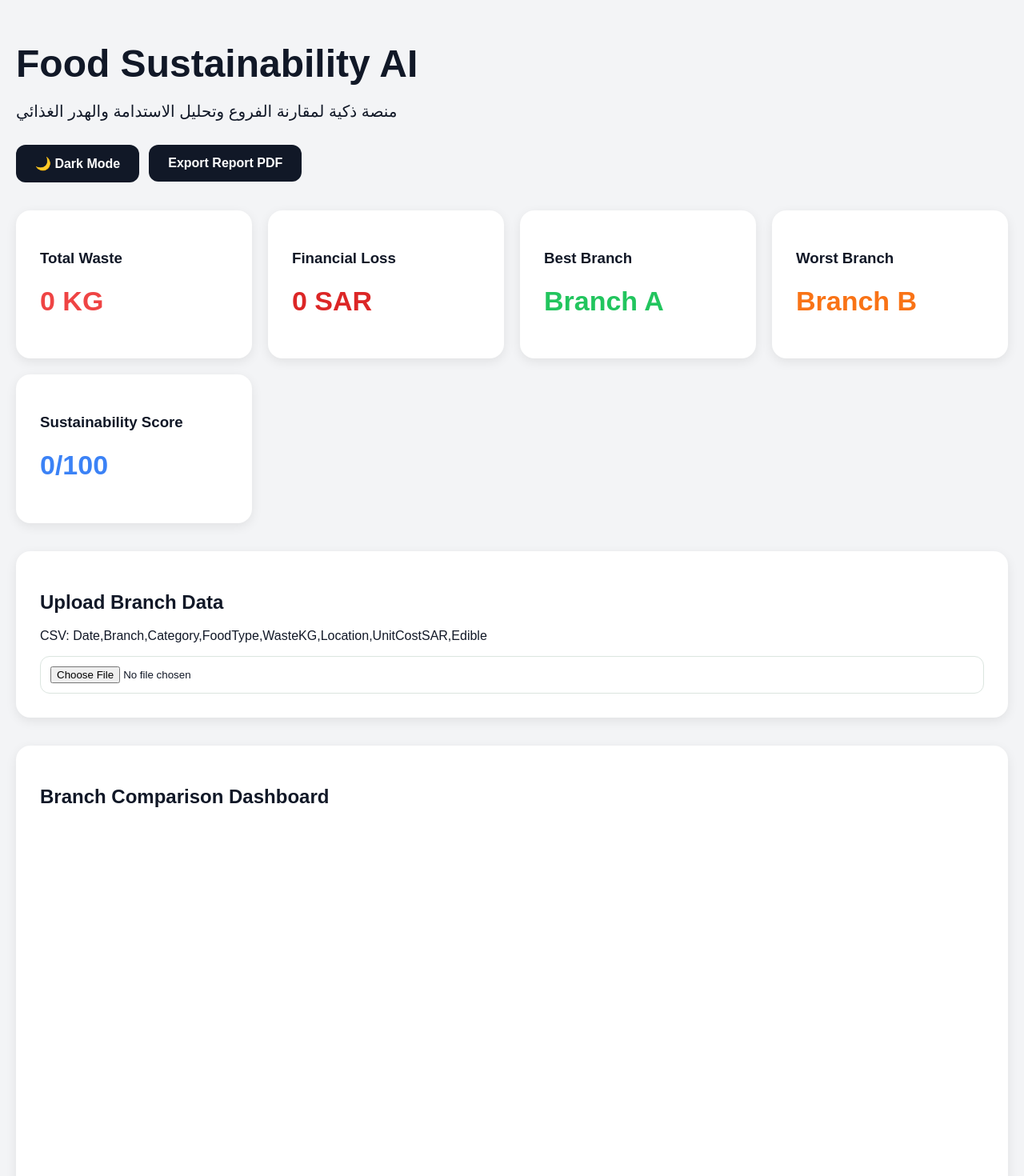
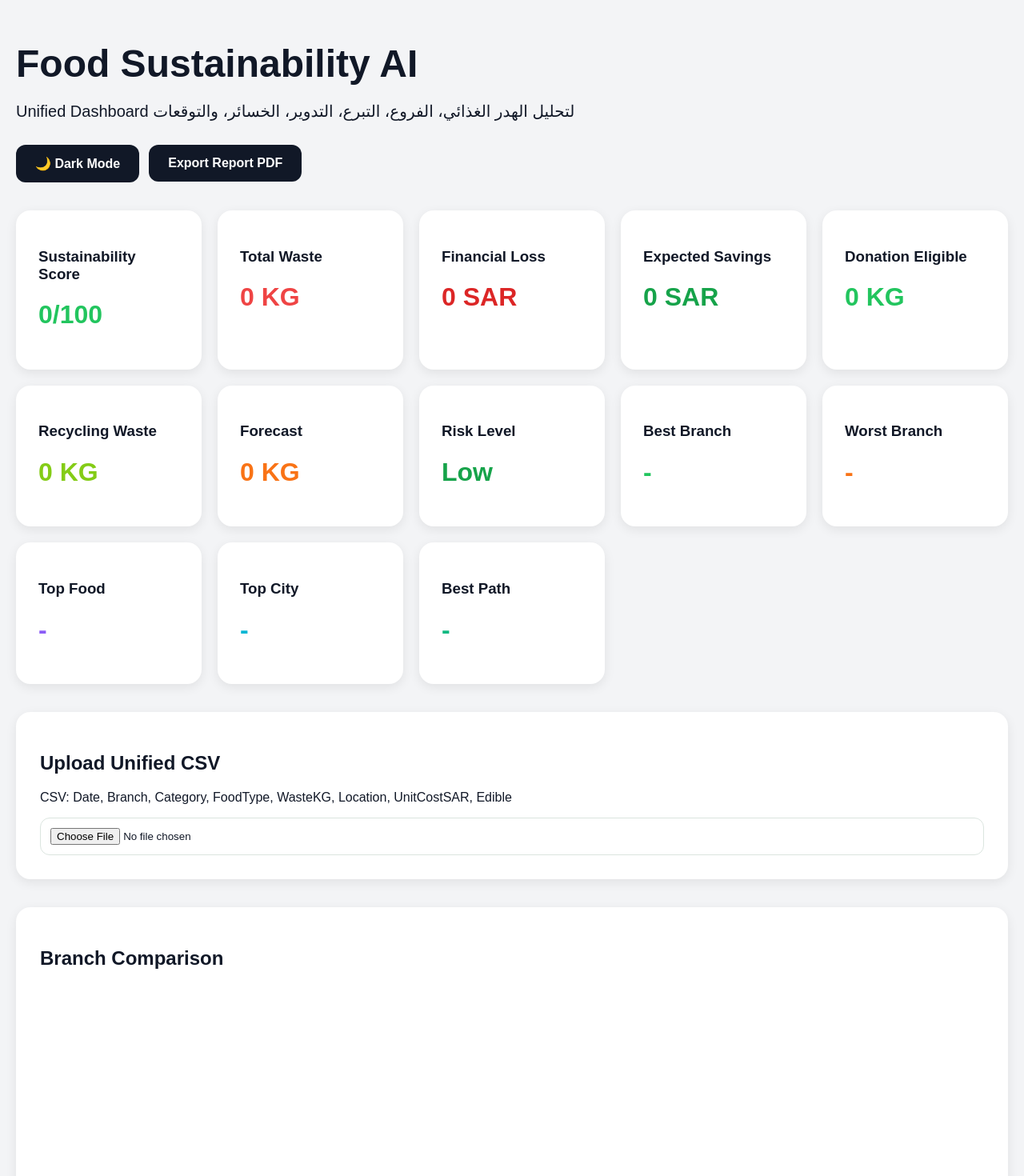
Before and after one commit to aboremasx0x-boop/food-sustainability-ai, a Next.js app in the folder Food_Sustainability_AI_Full_Platform/food_sustainability_frontend_v3/: page / in a window 1280 px wide. Shown: the part 20-1490 px from the top of the page at 80% size. Built offline with nearby package versions, Linux system fonts and the light colour scheme.

Commit message:
Update index.jsx

```diff
--- a/Food_Sustainability_AI_Full_Platform/food_sustainability_frontend_v3/pages/index.jsx
+++ b/Food_Sustainability_AI_Full_Platform/food_sustainability_frontend_v3/pages/index.jsx
@@ -13,17 +13,39 @@ export default function Home() {
   const [fileName, setFileName] = useState("");
   const [analysis, setAnalysis] = useState("");
 
-  const [branchStats, setBranchStats] = useState([]);
-  const [bestBranch, setBestBranch] = useState("Branch A");
-  const [worstBranch, setWorstBranch] = useState("Branch B");
-
   const [totalWaste, setTotalWaste] = useState(0);
   const [financialLoss, setFinancialLoss] = useState(0);
+  const [expectedSavings, setExpectedSavings] = useState(0);
+  const [donationKg, setDonationKg] = useState(0);
+  const [recyclingKg, setRecyclingKg] = useState(0);
+  const [forecast, setForecast] = useState(0);
+  const [riskLevel, setRiskLevel] = useState("Low");
   const [sustainabilityScore, setSustainabilityScore] = useState(0);
+
+  const [topBranch, setTopBranch] = useState("-");
+  const [worstBranch, setWorstBranch] = useState("-");
+  const [topFood, setTopFood] = useState("-");
+  const [topCity, setTopCity] = useState("-");
+  const [bestPath, setBestPath] = useState("-");
+
+  const [branchStats, setBranchStats] = useState([]);
+  const [foodStats, setFoodStats] = useState([]);
+  const [cityStats, setCityStats] = useState([]);
+  const [priorityActions, setPriorityActions] = useState([]);
+
+  function decidePath(food, edible) {
+    const f = (food || "").toLowerCase();
+
+    if (edible === "yes") return "Donation / Food Rescue";
+    if (["rice", "bread"].includes(f)) return "Animal Feed / Compost";
+    if (["vegetables", "fruits"].includes(f)) return "Compost / Biofertilizer";
+    if (f === "coffee") return "Compost / Biofuel";
+    if (["chicken", "meat", "fish"].includes(f)) return "Protein Recycling / Biogas";
+    return "Compost / Biogas";
+  }
 
   function handleFileUpload(e) {
     const file = e.target.files[0];
-
     if (!file) return;
 
     setFileName(file.name);
@@ -32,112 +54,141 @@ export default function Home() {
 
     reader.onload = (event) => {
       const text = event.target.result;
+      const rows = text.split("\n").slice(1).filter((row) => row.trim() !== "");
 
-      const rows = text
-        .split("\n")
-        .slice(1)
-        .filter((row) => row.trim() !== "");
+      let total = 0;
+      let loss = 0;
+      let donation = 0;
+      let recycling = 0;
 
       const branches = {};
-
-      let totalWasteValue = 0;
-      let totalLossValue = 0;
+      const foods = {};
+      const cities = {};
+      const paths = {};
+      const actions = [];
 
       rows.forEach((row) => {
         const cols = row.split(",");
 
         const branch = cols[1]?.trim();
+        const category = cols[2]?.trim();
+        const food = cols[3]?.trim();
         const wasteKg = parseFloat(cols[4]);
+        const city = cols[5]?.trim();
         const unitCost = parseFloat(cols[6]) || 0;
+        const edible = cols[7]?.trim().toLowerCase();
 
-        if (!branch || isNaN(wasteKg)) return;
+        if (!branch || !food || isNaN(wasteKg)) return;
 
         const rowLoss = wasteKg * unitCost;
+        const path = decidePath(food, edible);
 
-        totalWasteValue += wasteKg;
-        totalLossValue += rowLoss;
+        total += wasteKg;
+        loss += rowLoss;
 
-        if (!branches[branch]) {
-          branches[branch] = {
-            waste: 0,
-            loss: 0,
-          };
-        }
+        if (edible === "yes") donation += wasteKg;
+        else recycling += wasteKg;
 
+        branches[branch] = branches[branch] || { waste: 0, loss: 0 };
         branches[branch].waste += wasteKg;
         branches[branch].loss += rowLoss;
+
+        foods[food] = (foods[food] || 0) + wasteKg;
+        cities[city] = (cities[city] || 0) + wasteKg;
+        paths[path] = (paths[path] || 0) + wasteKg;
+
+        actions.push({
+          branch,
+          food,
+          category,
+          city,
+          wasteKg,
+          loss: Math.round(rowLoss),
+          path,
+          priority: rowLoss > 200 || wasteKg > 20 ? "High" : "Medium",
+        });
       });
 
-      const stats = Object.entries(branches).map(
-        ([name, data]) => {
-          const score = Math.max(
-            0,
-            Math.min(
-              100,
-              Math.round(
-                100 -
-                  data.waste * 0.8 -
-                  data.loss / 50
-              )
-            )
-          );
-
-          return {
+      const branchArray = Object.entries(branches)
+        .map(([name, data]) => ({
           name,
           waste: Math.round(data.waste),
           loss: Math.round(data.loss),
-            score,
-          };
-        }
+          score: Math.max(0, Math.min(100, Math.round(100 - data.waste * 0.8 - data.loss / 60))),
+        }))
+        .sort((a, b) => b.score - a.score);
+
+      const foodArray = Object.entries(foods)
+        .map(([name, value]) => ({ name, value }))
+        .sort((a, b) => b.value - a.value);
+
+      const cityArray = Object.entries(cities)
+        .map(([name, value]) => ({ name, value }))
+        .sort((a, b) => b.value - a.value);
+
+      const pathArray = Object.entries(paths)
+        .map(([name, value]) => ({ name, value }))
+        .sort((a, b) => b.value - a.value);
+
+      const expectedSave = Math.round(loss * 0.12);
+      const nextForecast = rows.length ? Math.round((total / rows.length) * 1.15) : 0;
+      const risk = nextForecast >= 40 ? "High" : nextForecast >= 20 ? "Medium" : "Low";
+
+      const donationImpact = total ? Math.round((donation / total) * 100) : 0;
+      const recyclingImpact = total ? Math.round((recycling / total) * 100) : 0;
+      const wasteEfficiency = Math.max(0, Math.min(100, Math.round(100 - total / 5)));
+      const financialOptimization = loss ? Math.round((expectedSave / loss) * 100) : 0;
+      const forecastStability = risk === "Low" ? 90 : risk === "Medium" ? 70 : 45;
+
+      const finalScore = Math.round(
+        wasteEfficiency * 0.25 +
+          donationImpact * 0.2 +
+          recyclingImpact * 0.2 +
+          financialOptimization * 0.15 +
+          forecastStability * 0.2
       );
 
-      stats.sort((a, b) => b.score - a.score);
+      const topActions = actions.sort((a, b) => b.loss - a.loss).slice(0, 3);
 
-      const best = stats[0]?.name || "Unknown";
+      setTotalWaste(Math.round(total));
+      setFinancialLoss(Math.round(loss));
+      setExpectedSavings(expectedSave);
+      setDonationKg(Math.round(donation));
+      setRecyclingKg(Math.round(recycling));
+      setForecast(nextForecast);
+      setRiskLevel(risk);
+      setSustainabilityScore(finalScore);
 
-      const worst =
-        stats[stats.length - 1]?.name || "Unknown";
+      setTopBranch(branchArray[0]?.name || "-");
+      setWorstBranch(branchArray[branchArray.length - 1]?.name || "-");
+      setTopFood(foodArray[0]?.name || "-");
+      setTopCity(cityArray[0]?.name || "-");
+      setBestPath(pathArray[0]?.name || "-");
 
-      const avgScore =
-        stats.length > 0
-          ? Math.round(
-              stats.reduce(
-                (sum, item) => sum + item.score,
-                0
-              ) / stats.length
-            )
-          : 0;
-
-      setBranchStats(stats);
-      setBestBranch(best);
-      setWorstBranch(worst);
-
-      setTotalWaste(Math.round(totalWasteValue));
-      setFinancialLoss(Math.round(totalLossValue));
-      setSustainabilityScore(avgScore);
+      setBranchStats(branchArray);
+      setFoodStats(foodArray);
+      setCityStats(cityArray);
+      setPriorityActions(topActions);
 
       setAnalysis(`
-نتائج مقارنة الفروع:
+نتائج التحليل الموحد:
 
-• إجمالي الهدر: ${Math.round(
-        totalWasteValue
-      )} KG
+• إجمالي الهدر: ${Math.round(total)} KG
+• إجمالي الخسارة المالية: ${Math.round(loss)} SAR
+• التوفير المتوقع: ${expectedSave} SAR
+• كمية قابلة للتبرع: ${Math.round(donation)} KG
+• كمية للتدوير: ${Math.round(recycling)} KG
+• أفضل فرع: ${branchArray[0]?.name || "-"}
+• أسوأ فرع: ${branchArray[branchArray.length - 1]?.name || "-"}
+• أكثر نوع طعام هدرًا: ${foodArray[0]?.name || "-"}
+• أعلى مدينة في الهدر: ${cityArray[0]?.name || "-"}
+• أفضل مسار استفادة: ${pathArray[0]?.name || "-"}
+• توقع الهدر القادم: ${nextForecast} KG
+• مستوى الخطر: ${risk}
+• Sustainability Score: ${finalScore}/100
 
-• إجمالي الخسائر:
-${Math.round(totalLossValue)} SAR
-
-• أفضل فرع:
-${best}
-
-• أسوأ فرع:
-${worst}
-
-• متوسط الاستدامة:
-${avgScore}/100
-
-التوصية:
-تطبيق ممارسات ${best}
-على بقية الفروع لتقليل الهدر والخسائر.
+قرار النظام:
+ابدأ بمعالجة ${topActions[0]?.food || "-"} في فرع ${topActions[0]?.branch || "-"} لأنه أعلى أولوية من حيث الهدر والخسارة.
 `);
     };
 
@@ -145,235 +196,109 @@ ${avgScore}/100
   }
 
   return (
-    <div
-      style={{
+    <div style={{
       minHeight: "100vh",
-        background: darkMode
-          ? "#0f172a"
-          : "#f3f4f6",
+      background: darkMode ? "#0f172a" : "#f3f4f6",
       padding: "40px 20px",
       fontFamily: "Arial",
       color: darkMode ? "white" : "#111827",
-      }}
-    >
-      <div
-        style={{
-          maxWidth: "1400px",
-          margin: "0 auto",
-        }}
-      >
-        <h1
-          style={{
-            fontSize: "48px",
-            marginBottom: "10px",
-          }}
-        >
+    }}>
+      <div style={{ maxWidth: "1400px", margin: "0 auto" }}>
+        <h1 style={{ fontSize: "48px", marginBottom: "10px" }}>
           Food Sustainability AI
         </h1>
 
-        <p
-          style={{
-            fontSize: "20px",
-            marginBottom: "30px",
-          }}
-        >
-          منصة ذكية لمقارنة الفروع وتحليل
-          الاستدامة والهدر الغذائي
+        <p style={{ fontSize: "20px", marginBottom: "30px" }}>
+          Unified Dashboard لتحليل الهدر الغذائي، الفروع، التبرع، التدوير، الخسائر، والتوقعات
         </p>
 
-        <div
-          style={{
-            display: "flex",
-            gap: "12px",
-            marginBottom: "35px",
-            flexWrap: "wrap",
-          }}
-        >
-          <button
-            onClick={() =>
-              setDarkMode(!darkMode)
-            }
-            style={buttonStyle(darkMode)}
-          >
-            {darkMode
-              ? "☀️ Light Mode"
-              : "🌙 Dark Mode"}
+        <div style={{ display: "flex", gap: "12px", marginBottom: "35px", flexWrap: "wrap" }}>
+          <button onClick={() => setDarkMode(!darkMode)} style={buttonStyle(darkMode)}>
+            {darkMode ? "☀️ Light Mode" : "🌙 Dark Mode"}
           </button>
 
-          <button
-            onClick={() => window.print()}
-            style={buttonStyle(darkMode)}
-          >
+          <button onClick={() => window.print()} style={buttonStyle(darkMode)}>
             Export Report PDF
           </button>
         </div>
 
-        <div
-          style={{
+        <div style={{
           display: "grid",
-            gridTemplateColumns:
-              "repeat(auto-fit,minmax(240px,1fr))",
+          gridTemplateColumns: "repeat(auto-fit,minmax(230px,1fr))",
           gap: "20px",
           marginBottom: "35px",
-          }}
-        >
-          <Card
-            title="Total Waste"
-            value={`${totalWaste} KG`}
-            color="#ef4444"
-            darkMode={darkMode}
-          />
-
-          <Card
-            title="Financial Loss"
-            value={`${financialLoss} SAR`}
-            color="#dc2626"
-            darkMode={darkMode}
-          />
-
-          <Card
-            title="Best Branch"
-            value={bestBranch}
-            color="#22c55e"
-            darkMode={darkMode}
-          />
-
-          <Card
-            title="Worst Branch"
-            value={worstBranch}
-            color="#f97316"
-            darkMode={darkMode}
-          />
-
-          <Card
-            title="Sustainability Score"
-            value={`${sustainabilityScore}/100`}
-            color="#3b82f6"
-            darkMode={darkMode}
-          />
+        }}>
+          <Card title="Sustainability Score" value={`${sustainabilityScore}/100`} color="#22c55e" darkMode={darkMode} />
+          <Card title="Total Waste" value={`${totalWaste} KG`} color="#ef4444" darkMode={darkMode} />
+          <Card title="Financial Loss" value={`${financialLoss} SAR`} color="#dc2626" darkMode={darkMode} />
+          <Card title="Expected Savings" value={`${expectedSavings} SAR`} color="#16a34a" darkMode={darkMode} />
+          <Card title="Donation Eligible" value={`${donationKg} KG`} color="#22c55e" darkMode={darkMode} />
+          <Card title="Recycling Waste" value={`${recyclingKg} KG`} color="#84cc16" darkMode={darkMode} />
+          <Card title="Forecast" value={`${forecast} KG`} color="#f97316" darkMode={darkMode} />
+          <Card title="Risk Level" value={riskLevel} color={riskLevel === "High" ? "#dc2626" : riskLevel === "Medium" ? "#f59e0b" : "#16a34a"} darkMode={darkMode} />
+          <Card title="Best Branch" value={topBranch} color="#22c55e" darkMode={darkMode} />
+          <Card title="Worst Branch" value={worstBranch} color="#f97316" darkMode={darkMode} />
+          <Card title="Top Food" value={topFood} color="#8b5cf6" darkMode={darkMode} />
+          <Card title="Top City" value={topCity} color="#06b6d4" darkMode={darkMode} />
+          <Card title="Best Path" value={bestPath} color="#10b981" darkMode={darkMode} />
         </div>
 
         <Section darkMode={darkMode}>
-          <h2>Upload Branch Data</h2>
-
-          <p>
-            CSV:
-            Date,Branch,Category,FoodType,WasteKG,Location,UnitCostSAR,Edible
-          </p>
-
-          <input
-            type="file"
-            accept=".csv"
-            onChange={handleFileUpload}
-          />
-
-          {fileName && (
-            <p style={{ marginTop: "15px" }}>
-              تم رفع الملف: {fileName}
-            </p>
-          )}
-
+          <h2>Upload Unified CSV</h2>
+          <p>CSV: Date, Branch, Category, FoodType, WasteKG, Location, UnitCostSAR, Edible</p>
+          <input type="file" accept=".csv" onChange={handleFileUpload} />
+          {fileName && <p style={{ marginTop: "15px" }}>تم رفع الملف: {fileName}</p>}
           {analysis && (
-            <div
-              style={{
+            <div style={{
               marginTop: "20px",
-                background: darkMode
-                  ? "#111827"
-                  : "#f9fafb",
+              background: darkMode ? "#111827" : "#f9fafb",
               padding: "20px",
               borderRadius: "12px",
               lineHeight: "2",
               whiteSpace: "pre-line",
-              }}
-            >
+            }}>
               {analysis}
             </div>
           )}
         </Section>
 
-        <Section darkMode={darkMode}>
-          <h2>Branch Comparison Dashboard</h2>
+        <ChartSection title="Branch Comparison" data={branchStats} bars={[
+          { key: "waste", color: "#ef4444" },
+          { key: "loss", color: "#f59e0b" },
+          { key: "score", color: "#22c55e" },
+        ]} darkMode={darkMode} />
 
-          <div
-            style={{
-              width: "100%",
-              height: 450,
-            }}
-          >
-            <ResponsiveContainer>
-              <BarChart data={branchStats}>
-                <XAxis dataKey="name" />
-                <YAxis />
-                <Tooltip />
+        <ChartSection title="Food Waste Analytics" data={foodStats} bars={[
+          { key: "value", color: "#14b8a6" },
+        ]} darkMode={darkMode} />
 
-                <Bar
-                  dataKey="waste"
-                  fill="#ef4444"
-                />
-
-                <Bar
-                  dataKey="loss"
-                  fill="#f59e0b"
-                />
-
-                <Bar
-                  dataKey="score"
-                  fill="#22c55e"
-                />
-              </BarChart>
-            </ResponsiveContainer>
-          </div>
-        </Section>
+        <ChartSection title="City Waste Analytics" data={cityStats} bars={[
+          { key: "value", color: "#06b6d4" },
+        ]} darkMode={darkMode} />
 
         <Section darkMode={darkMode}>
-          <h2>Branch Sustainability Ranking</h2>
-
-          {branchStats.map((branch, index) => (
-            <div
-              key={index}
-              style={{
+          <h2>AI Decision Engine — Priority Actions</h2>
+          {priorityActions.length === 0 ? (
+            <p>ارفع ملف CSV لعرض أولويات القرار.</p>
+          ) : (
+            priorityActions.map((item, index) => (
+              <div key={index} style={{
                 padding: "18px",
                 marginBottom: "15px",
                 borderRadius: "12px",
-                background: darkMode
-                  ? "#111827"
-                  : "#f9fafb",
-                border: darkMode
-                  ? "1px solid #334155"
-                  : "1px solid #e5e7eb",
-              }}
-            >
-              <h3
-                style={{
-                  marginBottom: "10px",
-                  color:
-                    branch.score >= 90
-                      ? "#facc15"
-                      : branch.score >= 75
-                      ? "#22c55e"
-                      : branch.score >= 60
-                      ? "#f59e0b"
-                      : "#ef4444",
-                }}
-              >
-                {branch.name}
+                background: darkMode ? "#111827" : "#f9fafb",
+                border: darkMode ? "1px solid #334155" : "1px solid #e5e7eb",
+              }}>
+                <h3 style={{ color: item.priority === "High" ? "#ef4444" : "#f59e0b" }}>
+                  Priority {index + 1}: {item.food} — {item.branch}
                 </h3>
-
-              <p>
-                Waste: {branch.waste} KG
-              </p>
-
-              <p>
-                Financial Loss:
-                {branch.loss} SAR
-              </p>
-
-              <p>
-                Sustainability Score:
-                {branch.score}/100
-              </p>
+                <p><strong>Waste:</strong> {item.wasteKg} KG</p>
+                <p><strong>Loss:</strong> {item.loss} SAR</p>
+                <p><strong>Path:</strong> {item.path}</p>
+                <p><strong>Priority:</strong> {item.priority}</p>
               </div>
-          ))}
+            ))
+          )}
         </Section>
       </div>
     </div>
@@ -385,62 +310,57 @@ function buttonStyle(darkMode) {
     padding: "14px 24px",
     border: "none",
     borderRadius: "12px",
-    background: darkMode
-      ? "#2563eb"
-      : "#111827",
+    background: darkMode ? "#2563eb" : "#111827",
     color: "white",
     cursor: "pointer",
     fontSize: "16px",
   };
 }
 
-function Card({
-  title,
-  value,
-  color,
-  darkMode,
-}) {
+function Card({ title, value, color, darkMode }) {
   return (
-    <div
-      style={{
-        background: darkMode
-          ? "#1e293b"
-          : "white",
-        padding: "30px",
+    <div style={{
+      background: darkMode ? "#1e293b" : "white",
+      padding: "28px",
       borderRadius: "18px",
-        boxShadow:
-          "0 4px 14px rgba(0,0,0,0.08)",
-      }}
-    >
+      boxShadow: "0 4px 14px rgba(0,0,0,0.08)",
+    }}>
       <h3>{title}</h3>
-
-      <h1
-        style={{
-          color,
-          fontSize: "34px",
-        }}
-      >
-        {value}
-      </h1>
+      <h1 style={{ color, fontSize: "32px" }}>{value}</h1>
     </div>
   );
 }
 
 function Section({ children, darkMode }) {
   return (
-    <div
-      style={{
-        background: darkMode
-          ? "#1e293b"
-          : "white",
+    <div style={{
+      background: darkMode ? "#1e293b" : "white",
       padding: "30px",
       borderRadius: "18px",
       marginBottom: "35px",
-        boxShadow:
-          "0 4px 14px rgba(0,0,0,0.08)",
-      }}
-    >
+      boxShadow: "0 4px 14px rgba(0,0,0,0.08)",
+    }}>
       {children}
     </div>
   );
 }
+
+function ChartSection({ title, data, bars, darkMode }) {
+  return (
+    <Section darkMode={darkMode}>
+      <h2>{title}</h2>
+      <div style={{ width: "100%", height: 420 }}>
+        <ResponsiveContainer>
+          <BarChart data={data}>
+            <XAxis dataKey="name" />
+            <YAxis />
+            <Tooltip />
+            {bars.map((bar) => (
+              <Bar key={bar.key} dataKey={bar.key} fill={bar.color} />
+            ))}
+          </BarChart>
+        </ResponsiveContainer>
+      </div>
+    </Section>
+  );
+}
```
Lines whose indentation alone changed are shown as unchanged.
